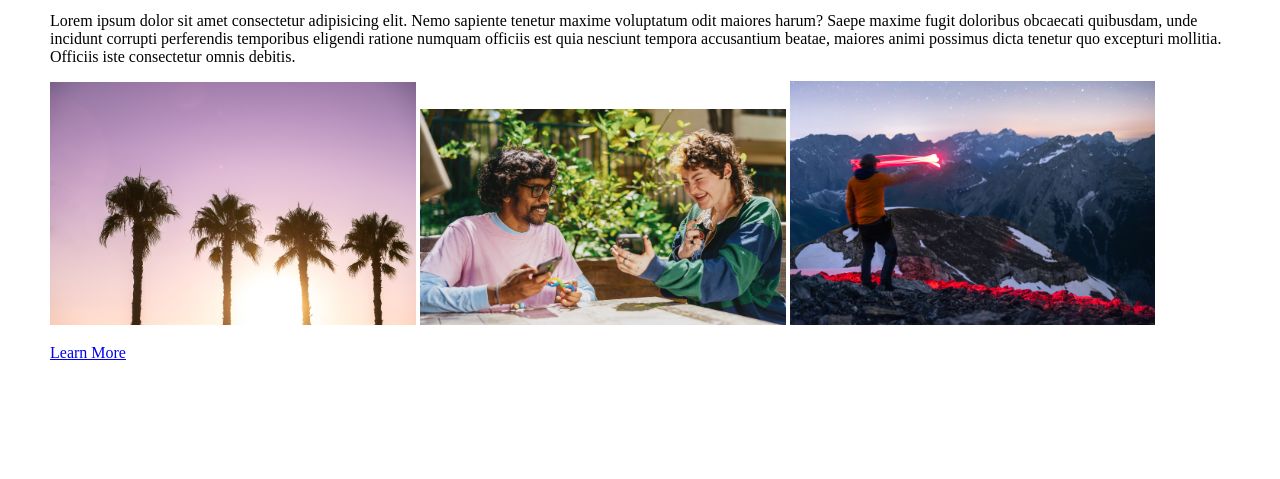
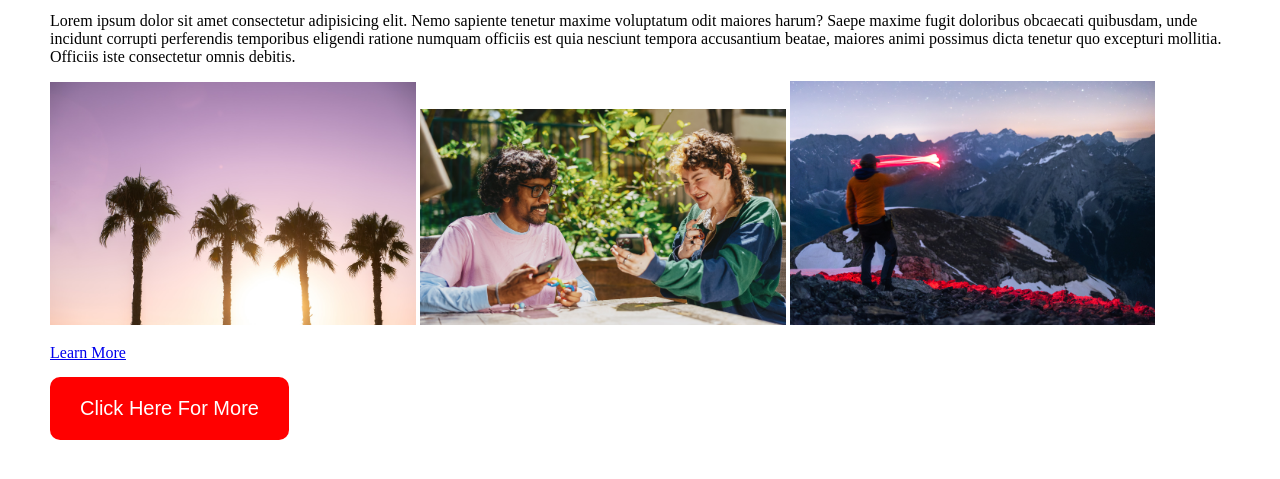
Before and after one commit to sarwer22/testproject, a plain HTML site: page index.html in a window 1280 px wide. Shown: the part 121-600 px from the top of the page. Drawn offline with Linux system fonts and the light colour scheme.

Commit message:
first commit

```diff
--- a/css/style.css
+++ b/css/style.css
@@ -14,3 +14,16 @@ body{
 h1, h5, p, img{
     margin-bottom: 15px;
 }
+
+.btn{
+    background-color: red;
+    color: white;
+    padding: 20px 30px;
+    border-radius: 10px;
+    margin-top: 15px;
+    outline: none;
+    border: none;
+    font-size: 20px;
+    text-transform: capitalize;
+    cursor:grab;
+}
--- a/index.html
+++ b/index.html
@@ -16,6 +16,7 @@
     <img src="./img/marek-piwnicki-L_9mAbOwVHI-unsplash.jpg" alt="">
     <div>  <a href="#">Learn More</a></div>
 
+  <div><a href="https://dsebd.org"><button class="btn">Click here for More</button></a></div>
 
 </body>
 </html>
```
